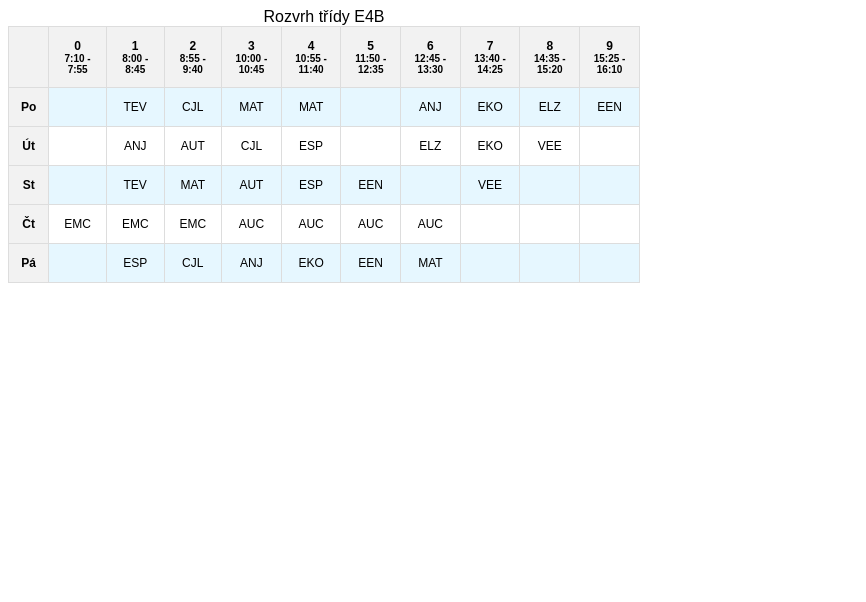
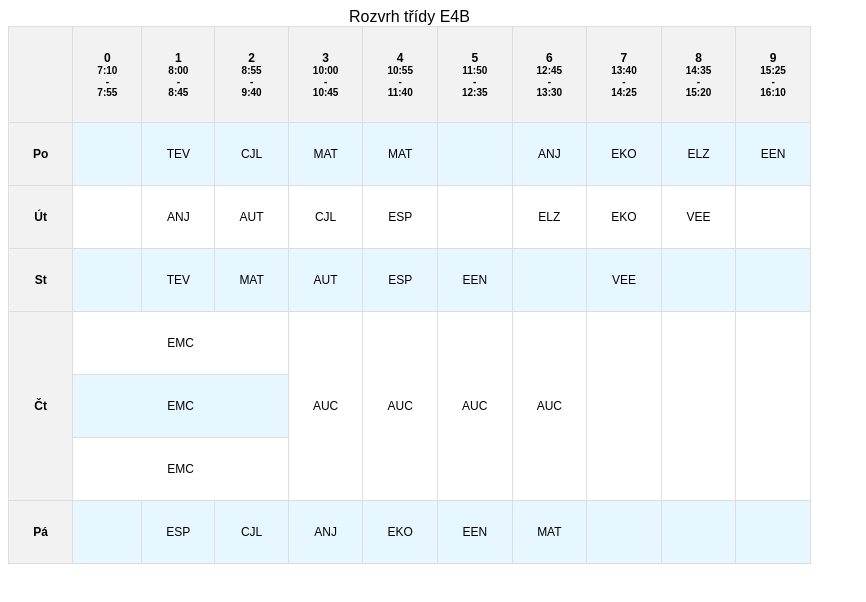
Before and after one commit to pslib-cz/2023-p2a-web-html-table-rozvrh-FilipHudec, a plain HTML site: page index.html in a window 1280 px wide. Shown: the whole page, without its empty margins (0-866 px from the left). Drawn offline with Linux system fonts and the light colour scheme.

Commit message:
EMC dikybohu

```diff
--- a/index.html
+++ b/index.html
@@ -66,24 +66,28 @@
         <td></td>
       </tr>
       <tr>
-        <th>Čt</th>
-        <td>EMC</td>
-        <td>EMC</td>
-        <td>EMC</td>
-        <td>AUC</td>
-        <td>AUC</td>
-        <td>AUC</td>
-        <td>AUC</td>
-        <td></td>
-        <td></td>
-        <td></td>
+        <th rowspan="3">Čt</th>
+        <td colspan="3">EMC</td>
+        <td rowspan="3">AUC</td>
+        <td rowspan="3">AUC</td>
+        <td rowspan="3">AUC</td>
+        <td rowspan="3">AUC</td>
+        <td rowspan="3"></td>
+        <td rowspan="3"></td>
+        <td rowspan="3"></td>
+      </tr>
+      <tr>
+        <td colspan="3">EMC</td>
+      </tr>
+      <tr>
+        <td colspan="3">EMC</td>
       </tr>
       <tr>
         <th>Pá</th>
         <td></td>
         <td>ESP</td>
         <td>CJL</td>
-        <td>ANJ</td>
+        <td rowspan="2">ANJ</td>
         <td>EKO</td>
         <td>EEN</td>
         <td>MAT</td>
@@ -91,6 +95,8 @@
         <td></td>
         <td></td>
       </tr>
+      <tr>
+      </tr>
       <caption>Rozvrh třídy E4B</caption>
     </tbody>
   </table>
--- a/main.css
+++ b/main.css
@@ -9,7 +9,7 @@ table {
 
 th, td {
     border: 1px solid #ddd;
-    padding: 1em;
+    padding: 2em;
     text-align: center;
     font-size: 12px;
 }
```
